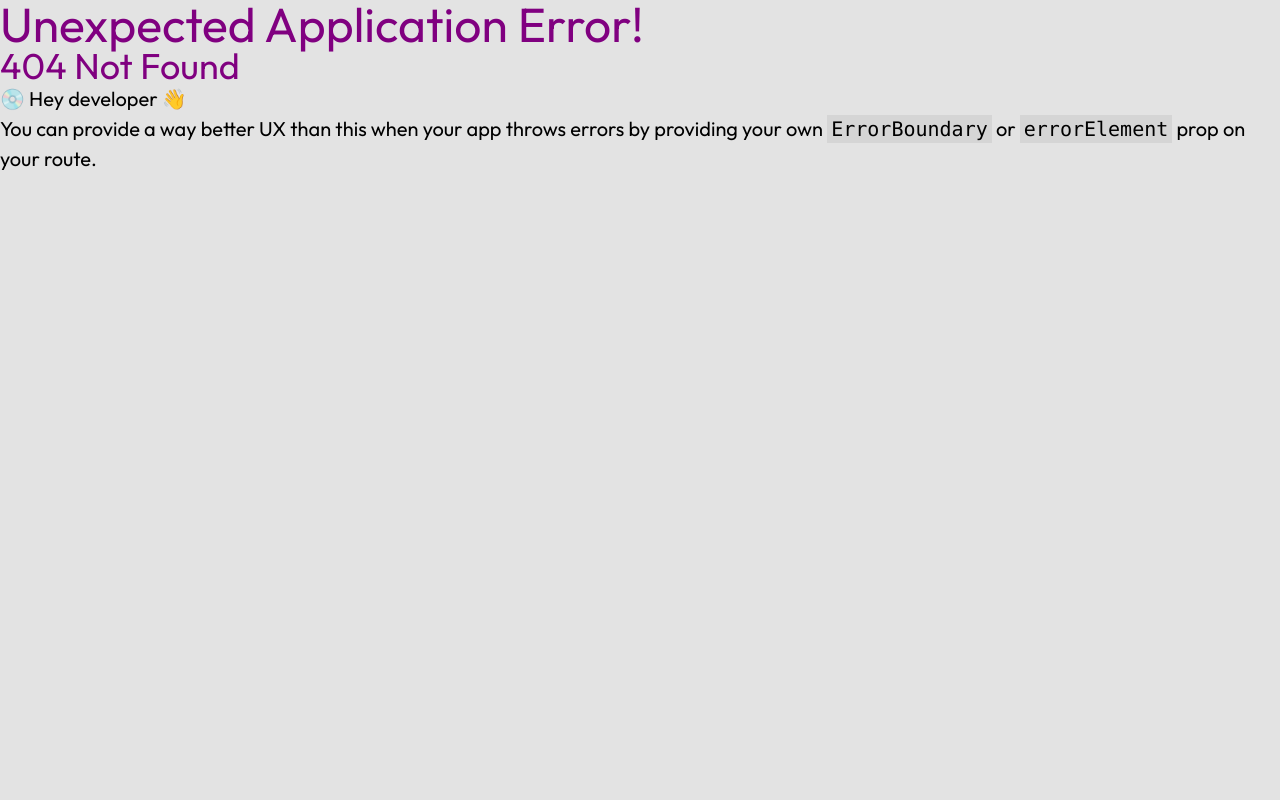
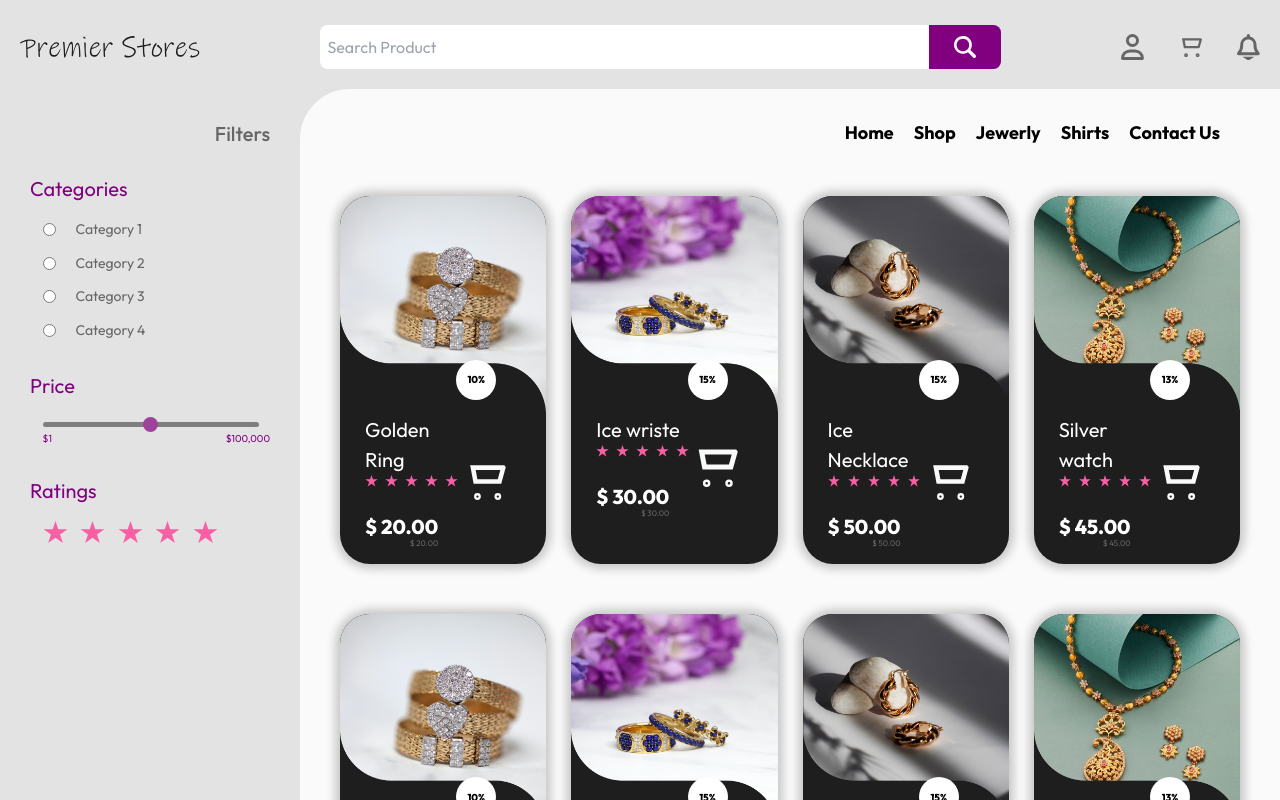
Before and after one commit to timmyproofficial/premier-store, a React (Vite) app: page /shop in a window 1280 px wide. Before the commit this address had no page. Shown: the top 800 px of the page. Built offline with nearby package versions, Linux system fonts and the light colour scheme.

Commit message:
Design the Shop UI

```diff
--- a/src/components/NavHero.tsx
+++ b/src/components/NavHero.tsx
@@ -15,7 +15,7 @@ const NavHero = ({ textColor, classes }: Props) => {
           <Link to={'/'}>Home</Link>
         </li>
         <li>
-          <Link to={'/'}>Shop</Link>
+          <Link to={'/shop'}>Shop</Link>
         </li>
         <li>
           <Link to={'/'}>Jewerly</Link>
--- a/src/index.css
+++ b/src/index.css
@@ -88,6 +88,10 @@ p {
   }
 }
 
+label {
+  cursor: pointer;
+}
+
 .container {
   max-width: 98%;
   margin-left: auto;
@@ -121,6 +125,38 @@ p {
   margin-left: 3rem;
 }
 
+.slider {
+  -webkit-appearance: none;
+  width: 95%;
+  height: 5px;
+  margin: 0 auto;
+  background: #555;
+  outline: none;
+  opacity: 0.7;
+  -webkit-transition: 0.2s;
+  transition: opacity 0.2s;
+  border-radius: 10px;
+}
+.slider:hover {
+  opacity: 1;
+}
+.slider::-webkit-slider-thumb {
+  -webkit-appearance: none;
+  appearance: none;
+  width: 15px;
+  height: 15px;
+  background: #800080;
+  cursor: pointer;
+  border-radius: 50%;
+}
+.slider::-moz-range-thumb {
+  width: 25px;
+  height: 25px;
+  background: #800080;
+  cursor: pointer;
+  border-radius: 50%;
+}
+
 .login {
   height: calc(100vh - 90px);
 }
@@ -135,4 +171,8 @@ p {
   .login-input {
     @apply px-8 py-5 text-[1.6rem] bg-white-accent outline-0 w-full;
   }
+
+  .shop-cat {
+    @apply flex items-center gap-8 text-[1.4rem] text-gray-color cursor-pointer;
+  }
 }
--- /dev/null
+++ b/src/pages/ShopPage.tsx
@@ -0,0 +1,74 @@
+import NavHero from '../components/NavHero';
+import NewArrivals from '../components/NewArrivals';
+import starIcon from '../assets/star-filled.svg';
+
+const ShopPage = () => {
+  return (
+    <section className="grid grid-cols-[300px_1fr]">
+      <aside className="p-12">
+        <p className="text-gray-color font-medium flex justify-end mb-10">
+          Filters
+        </p>
+
+        <div className="flex flex-col gap-12">
+          <div>
+            <h4 className="text-primary-color text-[2rem] mb-6">Categories</h4>
+
+            <div className="flex flex-col gap-5 ml-5">
+              <div className="shop-cat">
+                <input type="radio" id="cat1" name="cat" />
+                <label htmlFor="cat1">Category 1</label>
+              </div>
+              <div className="shop-cat">
+                <input type="radio" id="cat2" name="cat" />
+                <label htmlFor="cat2">Category 2</label>
+              </div>
+              <div className="shop-cat">
+                <input type="radio" id="cat3" name="cat" />
+                <label htmlFor="cat3">Category 3</label>
+              </div>
+              <div className="shop-cat">
+                <input type="radio" id="cat4" name="cat" />
+                <label htmlFor="cat4">Category 4</label>
+              </div>
+            </div>
+          </div>
+          <div>
+            <h4 className="text-primary-color text-[2rem] mb-6">Price</h4>
+
+            <div className="ml-5">
+              <input
+                type="range"
+                min="1"
+                max="10000"
+                value="5000"
+                className="slider"
+              />
+              <div className="text-primary-color flex justify-between items-center">
+                <span>$1</span>
+                <span>$100,000</span>
+              </div>
+            </div>
+          </div>
+          <div>
+            <h4 className="text-primary-color text-[2rem] mb-6">Ratings</h4>
+
+            <span className="flex gap-5 ml-5">
+              <img className="w-10" src={starIcon} alt="Star Icon" />
+              <img className="w-10" src={starIcon} alt="Star Icon" />
+              <img className="w-10" src={starIcon} alt="Star Icon" />
+              <img className="w-10" src={starIcon} alt="Star Icon" />
+              <img className="w-10" src={starIcon} alt="Star Icon" />
+            </span>
+          </div>
+        </div>
+      </aside>
+      <section className="bg-block-color py-12 px-16 rounded-tl-[50px]">
+        <NavHero textColor="black" classes="flex justify-end mr-8 mb-20" />
+        <NewArrivals />
+      </section>
+    </section>
+  );
+};
+
+export default ShopPage;
--- a/src/pages/index.ts
+++ b/src/pages/index.ts
@@ -1 +1,3 @@
 export { default as HomePage } from './HomePage';
+export { default as LoginPage } from './LoginPage';
+export { default as ShopPage } from './ShopPage';
```
Also changed, not shown: src/routes.tsx (+5 -3 lines).
